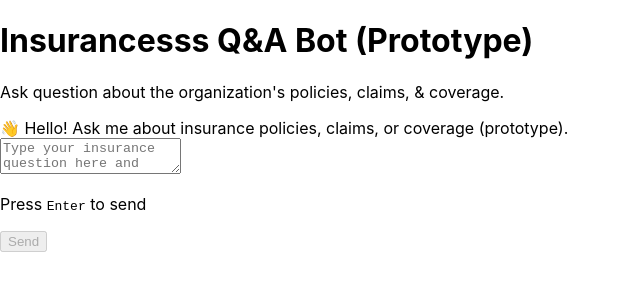
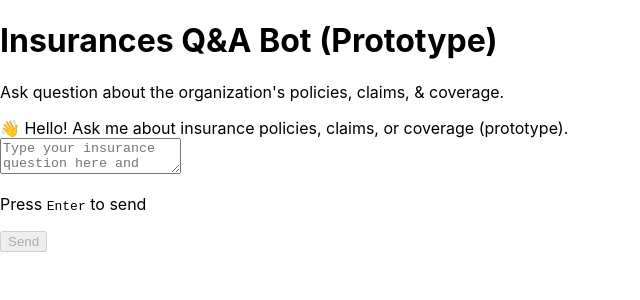
Before and after one commit to Melkzedk/xyz-insurance-bot, a React (Create React App) app in the folder frontend/: page / in a window 1280 px wide. Shown: the top 300 px of the page, without its empty margins (0-640 px from the left). Built offline with nearby package versions, Linux system fonts and the light colour scheme; no server answers.

Commit message:
small changes

```diff
--- a/frontend/src/App.js
+++ b/frontend/src/App.js
@@ -6,7 +6,7 @@ export default function App() {
     <div className="min-h-screen flex items-center justify-center p-6">
       <div className="w-full max-w-2xl">
         <header className="mb-4">
-          <h1 className="text-2xl font-semibold">Insurancesss Q&A Bot (Prototype)</h1>
+          <h1 className="text-2xl font-semibold">Insurances Q&A Bot (Prototype)</h1>
           <p className="text-sm text-slate-600">Ask question about the organization's policies, claims, & coverage.</p>
         </header>
 
```
